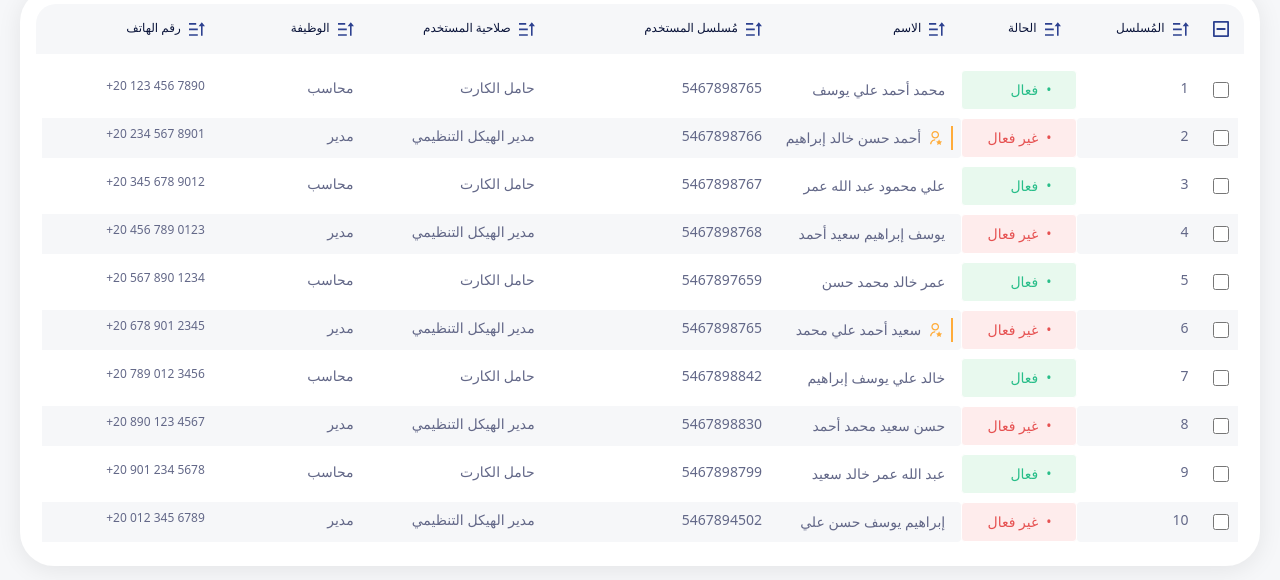
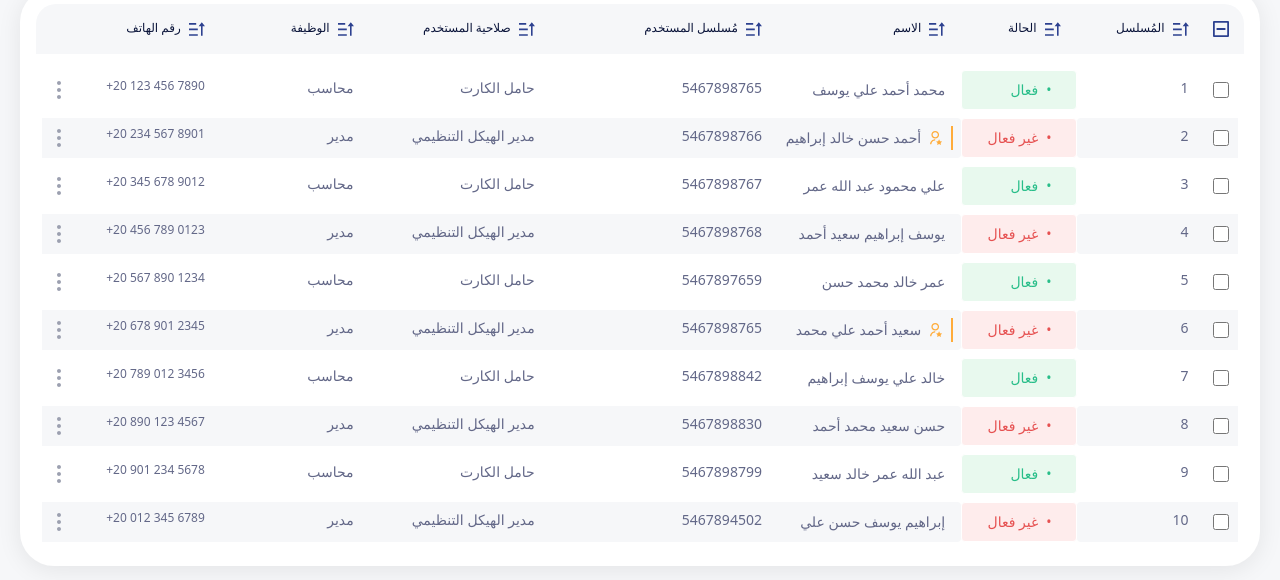
Before and after one commit to MarcoRizzk/Solarus, an Angular app: page /home in a window 1280 px wide. Shown: the part 268-848 px from the top of the page. Built offline with nearby package versions, Linux system fonts and the light colour scheme.

Commit message:
ui changes

```diff
--- a/src/app/home/home.component.html
+++ b/src/app/home/home.component.html
@@ -77,13 +77,19 @@
         <p class="text-headertxt text-xs">الاسم</p>
       </div>
       <div class="w-[19%] flex gap-2 pr-4">
-        <button (click)="sortBy('userSerial')" title="الترتيب حسب مُسلسل المستخدم">
+        <button
+          (click)="sortBy('userSerial')"
+          title="الترتيب حسب مُسلسل المستخدم"
+        >
           <img src="./../../assets/icons/sort.svg" alt="search icon" />
         </button>
         <p class="text-headertxt text-xs">مُسلسل المستخدم</p>
       </div>
       <div class="w-[15.14%] flex gap-2 pr-4">
-        <button (click)="sortBy('userAuthority')" title="الترتيب حسب صلاحية المستخدم">
+        <button
+          (click)="sortBy('userAuthority')"
+          title="الترتيب حسب صلاحية المستخدم"
+        >
           <img src="./../../assets/icons/sort.svg" alt="search icon" />
         </button>
         <p class="text-headertxt text-xs">صلاحية المستخدم</p>
@@ -105,7 +111,9 @@
 
     <!-- Table Contents -->
     <ng-container *ngFor="let employee of allEmployees; let i = index">
-      <div class="w-full flex px-[6px] text-tabletxt text-sm h-10 mb-2 min-w-[1037px]">
+      <div
+        class="w-full flex px-[6px] text-tabletxt text-sm h-10 mb-2 min-w-[1037px]"
+      >
         <div
           class="w-[2.8%] flex items-center justify-center"
           [ngClass]="(i + 1) % 2 === 0 ? 'bg-background' : 'bg-white'"
@@ -137,8 +145,15 @@
           class="w-[15.33%] flex gap-2 py-2 pr-2 rounded-r-[4px]"
           [ngClass]="(i + 1) % 2 === 0 ? 'bg-background' : 'bg-white'"
         >
-          <div class="flex gap-2 items-center pr-2" [ngClass]="employee.vip ? 'border-vip border-r-2' : ''">
-            <img *ngIf="employee.vip" class="h-[14px] w-[14px]" src="./../../assets/icons/vip.svg">
+          <div
+            class="flex gap-2 items-center pr-2"
+            [ngClass]="employee.vip ? 'border-vip border-r-2' : ''"
+          >
+            <img
+              *ngIf="employee.vip"
+              class="h-[14px] w-[14px]"
+              src="./../../assets/icons/vip.svg"
+            />
             {{ employee.name }}
           </div>
         </div>
@@ -168,9 +183,13 @@
           {{ employee.mobile }}
         </div>
         <div
-          class="w-[2.8%]"
+          class="w-[2.8%] flex items-center justify-center"
           [ngClass]="(i + 1) % 2 === 0 ? 'bg-background' : 'bg-white'"
-        ></div>
+        >
+          <button>
+            <img src="./../../assets/icons/3-dots.svg" />
+          </button>
+        </div>
       </div>
     </ng-container>
   </div>
```
